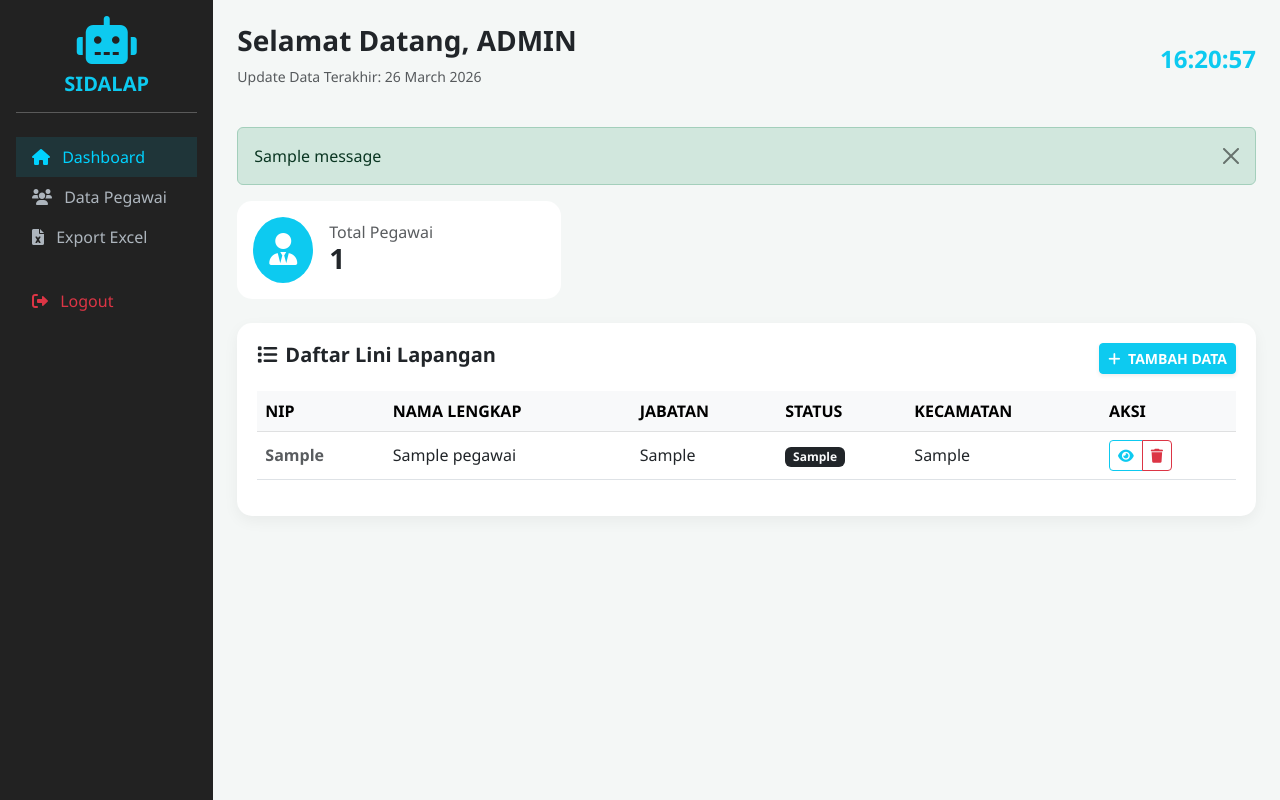
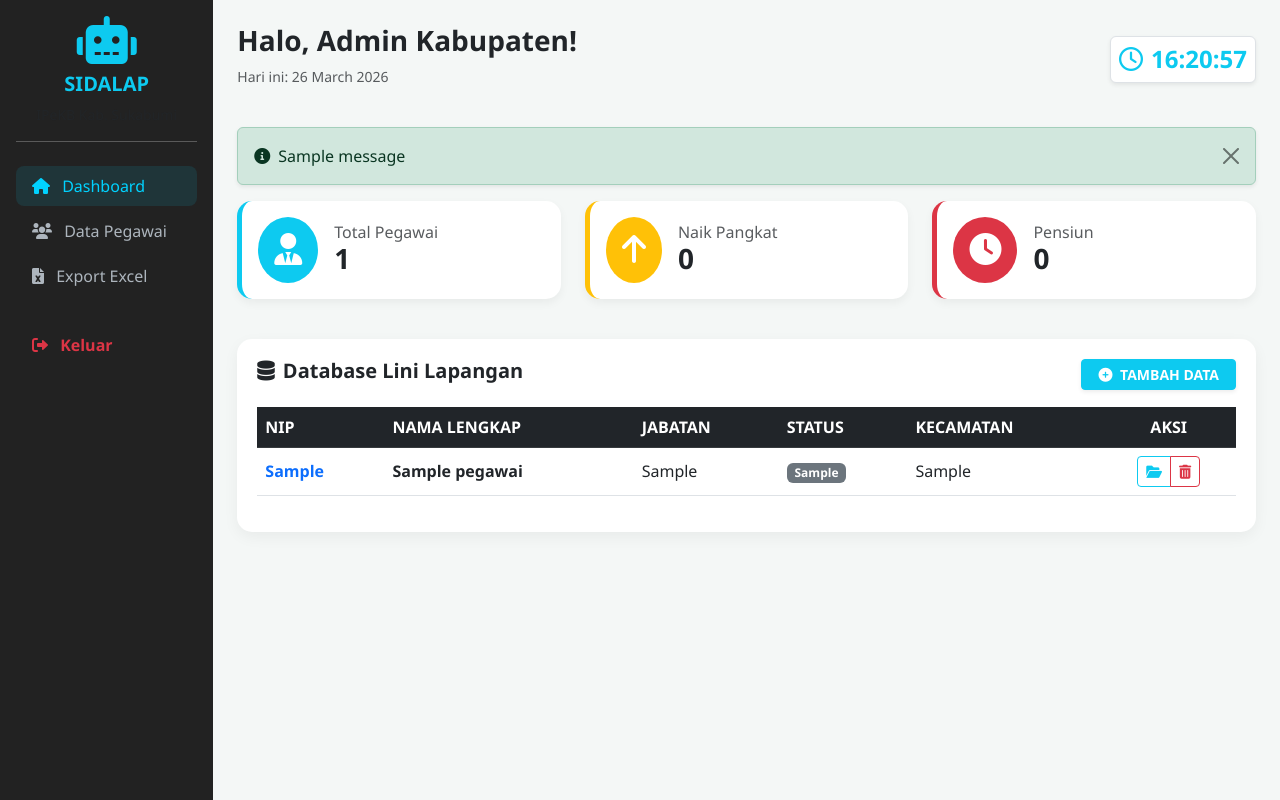
Before and after one commit to hamdanisaja007-star/HAMDANI, a Flask app: page /dashboard in a window 1280 px wide. Run offline with Flask 3, Linux system fonts and the light colour scheme; the visitor is signed in with stand-in values (Sample User, id 1); tables that the repository leaves empty hold one stand-in row (values such as "Sample post"); one stand-in notice (Sample message) is shown.

Commit message:
Update index.html

```diff
--- a/templates/index.html
+++ b/templates/index.html
@@ -9,13 +9,14 @@
     <style>
         :root { --primary-blue: #00d2ff; --dark-bg: #1a1a1a; }
         body { background-color: #f4f7f6; font-family: 'Segoe UI', sans-serif; }
-        .sidebar { background: #222; color: white; min-height: 100vh; }
-        .nav-link { color: #adb5bd; transition: 0.3s; }
-        .nav-link:hover, .nav-link.active { color: var(--primary-blue); background: rgba(0,210,255,0.1); }
-        .stat-card { border-radius: 15px; border: none; transition: 0.3s; }
+        .sidebar { background: #222; color: white; min-height: 100vh; position: sticky; top: 0; }
+        .nav-link { color: #adb5bd; transition: 0.3s; margin-bottom: 5px; }
+        .nav-link:hover, .nav-link.active { color: var(--primary-blue); background: rgba(0,210,255,0.1); border-radius: 8px; }
+        .stat-card { border-radius: 15px; border: none; transition: 0.3s; box-shadow: 0 4px 10px rgba(0,0,0,0.05); }
         .stat-card:hover { transform: translateY(-5px); box-shadow: 0 10px 20px rgba(0,0,0,0.1); }
         .table-container { background: white; border-radius: 15px; padding: 20px; box-shadow: 0 5px 15px rgba(0,0,0,0.05); }
         .badge-pns { background-color: var(--primary-blue); color: #000; font-weight: bold; }
+        .notif-badge { position: absolute; top: -5px; right: -5px; font-size: 0.7rem; }
     </style>
 </head>
 <body>
@@ -26,30 +27,33 @@
             <div class="text-center mb-4">
                 <i class="fas fa-robot fa-3x text-info mb-2"></i>
                 <h5 class="fw-bold text-info">SIDALAP</h5>
+                <p class="small text-muted">IPeKB Kab. Sukabumi</p>
                 <hr class="bg-light">
             </div>
             <ul class="nav flex-column">
-                <li class="nav-item"><a class="nav-link active" href="#"><i class="fas fa-home me-2"></i> Dashboard</a></li>
+                <li class="nav-item"><a class="nav-link active" href="/dashboard"><i class="fas fa-home me-2"></i> Dashboard</a></li>
                 <li class="nav-item"><a class="nav-link" href="#"><i class="fas fa-users me-2"></i> Data Pegawai</a></li>
+                {% if role == 'admin' %}
                 <li class="nav-item"><a class="nav-link" href="/export_excel"><i class="fas fa-file-excel me-2"></i> Export Excel</a></li>
-                <li class="nav-item mt-4"><a class="nav-link text-danger" href="/logout"><i class="fas fa-sign-out-alt me-2"></i> Logout</a></li>
+                {% endif %}
+                <li class="nav-item mt-4"><a class="nav-link text-danger fw-bold" href="/logout"><i class="fas fa-sign-out-alt me-2"></i> Keluar</a></li>
             </ul>
         </div>
 
         <div class="col-md-10 p-4">
             <div class="d-flex justify-content-between align-items-center mb-4">
                 <div>
-                    <h3 class="fw-bold">Selamat Datang, {{ role.upper() }}</h3>
-                    <p class="text-muted small">Update Data Terakhir: {{ today.strftime('%d %B %Y') }}</p>
+                    <h3 class="fw-bold">Halo, {{ user_data.nama if role == 'plkb' else 'Admin Kabupaten' }}!</h3>
+                    <p class="text-muted small">Hari ini: {{ today.strftime('%d %B %Y') }}</p>
                 </div>
-                <div id="clock" class="h4 fw-bold text-info"></div>
+                <div id="clock" class="h4 fw-bold text-info border p-2 rounded shadow-sm bg-white"></div>
             </div>
 
             {% with messages = get_flashed_messages(with_categories=true) %}
               {% if messages %}
                 {% for category, message in messages %}
-                  <div class="alert alert-{{ category }} alert-dismissible fade show" role="alert">
-                    {{ message }}
+                  <div class="alert alert-{{ category }} alert-dismissible fade show shadow-sm" role="alert">
+                    <i class="fas fa-info-circle me-2"></i>{{ message }}
                     <button type="button" class="btn-close" data-bs-dismiss="alert"></button>
                   </div>
                 {% endfor %}
@@ -57,54 +61,74 @@
             {% endwith %}
 
             <div class="row mb-4">
-                <div class="col-md-4">
-                    <div class="card stat-card bg-white p-3">
+                <div class="col-md-4 mb-3">
+                    <div class="card stat-card bg-white p-3 border-start border-info border-5">
                         <div class="d-flex align-items-center">
                             <div class="bg-info text-white p-3 rounded-circle me-3"><i class="fas fa-user-tie fa-2x"></i></div>
                             <div><h6 class="text-muted mb-0">Total Pegawai</h6><h3 class="fw-bold mb-0">{{ pegawai|length }}</h3></div>
                         </div>
                     </div>
                 </div>
+                {% if role == 'admin' %}
+                <div class="col-md-4 mb-3">
+                    <div class="card stat-card bg-white p-3 border-start border-warning border-5">
+                        <div class="d-flex align-items-center">
+                            <div class="bg-warning text-white p-3 rounded-circle me-3"><i class="fas fa-arrow-up fa-2x"></i></div>
+                            <div><h6 class="text-muted mb-0">Naik Pangkat</h6><h3 class="fw-bold mb-0">{{ notif_pangkat|length }}</h3></div>
+                        </div>
+                    </div>
+                </div>
+                <div class="col-md-4 mb-3">
+                    <div class="card stat-card bg-white p-3 border-start border-danger border-5">
+                        <div class="d-flex align-items-center">
+                            <div class="bg-danger text-white p-3 rounded-circle me-3"><i class="fas fa-clock fa-2x"></i></div>
+                            <div><h6 class="text-muted mb-0">Pensiun</h6><h3 class="fw-bold mb-0">{{ notif_pensiun|length }}</h3></div>
+                        </div>
+                    </div>
+                </div>
+                {% endif %}
             </div>
 
             <div class="table-container">
                 <div class="d-flex justify-content-between align-items-center mb-3">
-                    <h5 class="fw-bold"><i class="fas fa-list me-2"></i>Daftar Lini Lapangan</h5>
+                    <h5 class="fw-bold text-dark"><i class="fas fa-database me-2"></i>Database Lini Lapangan</h5>
                     {% if role == 'admin' %}
-                    <button class="btn btn-info btn-sm fw-bold text-white shadow-sm" data-bs-toggle="modal" data-bs-target="#modalTambah">
-                        <i class="fas fa-plus me-1"></i> TAMBAH DATA
+                    <button class="btn btn-info btn-sm fw-bold text-white shadow-sm px-3" data-bs-toggle="modal" data-bs-target="#modalTambah">
+                        <i class="fas fa-plus-circle me-1"></i> TAMBAH DATA
                     </button>
                     {% endif %}
                 </div>
                 <div class="table-responsive">
                     <table class="table table-hover align-middle">
-                        <thead class="table-light">
+                        <thead class="table-dark">
                             <tr>
                                 <th>NIP</th>
                                 <th>NAMA LENGKAP</th>
                                 <th>JABATAN</th>
                                 <th>STATUS</th>
                                 <th>KECAMATAN</th>
-                                <th>AKSI</th>
+                                <th class="text-center">AKSI</th>
                             </tr>
                         </thead>
                         <tbody>
                             {% for p in pegawai %}
                             <tr>
-                                <td class="fw-bold text-muted">{{ p.nip }}</td>
-                                <td>{{ p.nama }}</td>
+                                <td class="fw-bold text-primary">{{ p.nip }}</td>
+                                <td class="fw-bold">{{ p.nama }}</td>
                                 <td>{{ p.jabatan }}</td>
-                                <td><span class="badge {{ 'badge-pns' if p.jenis_pegawai == 'PNS' else 'bg-dark text-light' }}">{{ p.jenis_pegawai }}</span></td>
+                                <td><span class="badge {{ 'badge-pns' if p.jenis_pegawai == 'PNS' else 'bg-secondary' }}">{{ p.jenis_pegawai }}</span></td>
                                 <td>{{ p.kecamatan }}</td>
-                                <td>
+                                <td class="text-center">
                                     <div class="btn-group">
-                                        <button class="btn btn-sm btn-outline-info"><i class="fas fa-eye"></i></button>
+                                        <button class="btn btn-sm btn-outline-info" title="Lihat Berkas"><i class="fas fa-folder-open"></i></button>
                                         {% if role == 'admin' %}
-                                        <a href="/hapus_pegawai/{{ p.id }}" class="btn btn-sm btn-outline-danger" onclick="return confirm('Hapus data?')"><i class="fas fa-trash"></i></a>
+                                        <a href="/hapus_pegawai/{{ p.id }}" class="btn btn-sm btn-outline-danger" onclick="return confirm('Yakin ingin menghapus data?')"><i class="fas fa-trash-alt"></i></a>
                                         {% endif %}
                                     </div>
                                 </td>
                             </tr>
+                            {% else %}
+                            <tr><td colspan="6" class="text-center text-muted">Belum ada data pegawai.</td></tr>
                             {% endfor %}
                         </tbody>
                     </table>
@@ -115,25 +139,29 @@
 </div>
 
 <div class="modal fade" id="modalTambah" tabindex="-1">
-    <div class="modal-dialog modal-dialog-centered">
-        <form action="/tambah_pegawai" method="POST" class="modal-content border-0 shadow">
+    <div class="modal-dialog modal-lg modal-dialog-centered">
+        <form action="/tambah_pegawai" method="POST" class="modal-content border-0 shadow-lg">
             <div class="modal-header bg-info text-white">
-                <h5 class="modal-title fw-bold">INPUT DATA PEGAWAI</h5>
+                <h5 class="modal-title fw-bold"><i class="fas fa-user-plus me-2"></i>INPUT DATA PEGAWAI BARU</h5>
                 <button type="button" class="btn-close btn-close-white" data-bs-dismiss="modal"></button>
             </div>
-            <div class="modal-body">
-                <div class="row">
-                    <div class="col-md-6 mb-3"><label class="small fw-bold">NIP</label><input type="text" name="nip" class="form-control" required></div>
-                    <div class="col-md-6 mb-3"><label class="small fw-bold">NAMA</label><input type="text" name="nama" class="form-control" required></div>
-                    <div class="col-md-6 mb-3">
-                        <label class="small fw-bold">STATUS</label>
-                        <select name="jenis_pegawai" class="form-select"><option value="PNS">PNS</option><option value="PPPK">PPPK</option></select>
+            <div class="modal-body p-4">
+                <div class="row g-3">
+                    <div class="col-md-6"><label class="form-label fw-bold">NIP</label><input type="text" name="nip" class="form-control shadow-sm" placeholder="Contoh: 1982..." required></div>
+                    <div class="col-md-6"><label class="form-label fw-bold">NAMA LENGKAP</label><input type="text" name="nama" class="form-control shadow-sm" required></div>
+                    <div class="col-md-6">
+                        <label class="form-label fw-bold">STATUS</label>
+                        <select name="jenis_pegawai" class="form-select shadow-sm"><option value="PNS">PNS</option><option value="PPPK">PPPK</option></select>
                     </div>
-                    <div class="col-md-6 mb-3"><label class="small fw-bold">KECAMATAN</label><input type="text" name="kecamatan" class="form-control"></div>
+                    <div class="col-md-6"><label class="form-label fw-bold">JABATAN</label><input type="text" name="jabatan" class="form-control shadow-sm"></div>
+                    <div class="col-md-4"><label class="form-label fw-bold">KECAMATAN</label><input type="text" name="kecamatan" class="form-control shadow-sm"></div>
+                    <div class="col-md-4"><label class="form-label fw-bold">TMT PANGKAT</label><input type="date" name="tmt" class="form-control shadow-sm"></div>
+                    <div class="col-md-4"><label class="form-label fw-bold">TGL LAHIR</label><input type="date" name="lahir" class="form-control shadow-sm"></div>
                 </div>
             </div>
-            <div class="modal-footer border-0">
-                <button type="submit" class="btn btn-info w-100 text-white fw-bold shadow">SIMPAN DATA</button>
+            <div class="modal-footer border-0 p-4">
+                <button type="button" class="btn btn-light fw-bold" data-bs-dismiss="modal">BATAL</button>
+                <button type="submit" class="btn btn-info px-5 text-white fw-bold shadow">SIMPAN PERMANEN</button>
             </div>
         </form>
     </div>
@@ -145,7 +173,7 @@
         const today = new Date();
         let h = today.getHours(); let m = today.getMinutes(); let s = today.getSeconds();
         m = checkTime(m); s = checkTime(s);
-        document.getElementById('clock').innerHTML = h + ":" + m + ":" + s;
+        document.getElementById('clock').innerHTML = '<i class="far fa-clock me-2"></i>' + h + ":" + m + ":" + s;
         setTimeout(startTime, 1000);
     }
     function checkTime(i) { if (i < 10) {i = "0" + i}; return i; }
```
